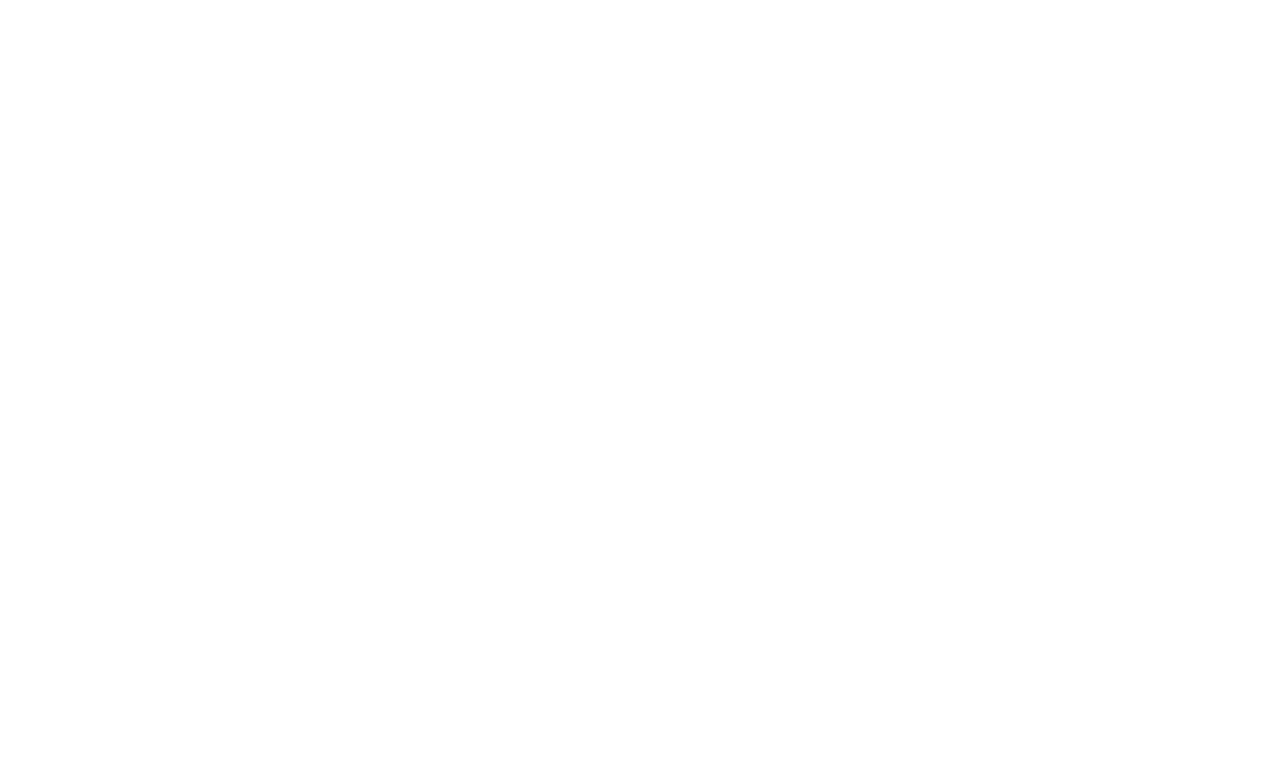
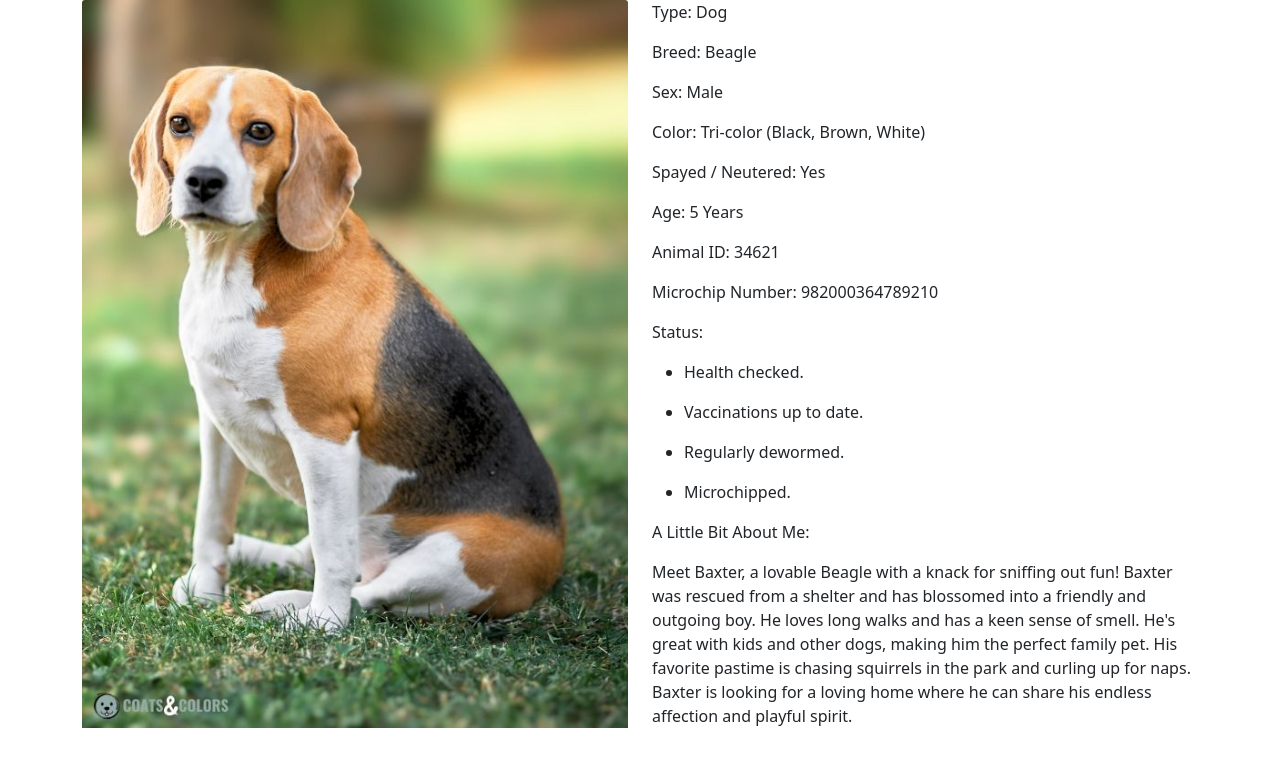
Before and after one commit to juliannatruitt/ASE220-Assignment02, a plain HTML site: page detail.html in a window 1280 px wide. Drawn offline with nearby package versions, Linux system fonts and the light colour scheme.

Commit message:
Detail page edited

```diff
--- a/detail.html
+++ b/detail.html
@@ -1,11 +1,37 @@
 <html>
 <head>
-
+    <link href="https://cdn.jsdelivr.net/npm/bootstrap@5.0.2/dist/css/bootstrap.min.css" rel="stylesheet" integrity="sha384-EVSTQN3/azprG1Anm3QDgpJLIm9Nao0Yz1ztcQTwFspd3yD65VohhpuuCOmLASjC" crossorigin="anonymous">
 </head>
 <body>
-
-
-
+    <div class="container ">
+        <div class="row">
+          <div class="col-lg-6 col-sm-12">
+            <img src="images/beagle.jpg" class="card-img-top" alt="Image of a beagle dog on the grass">
+          </div>
+          <div class="col-lg-6 col-sm-12">
+            <p>Type: Dog</p>
+            <p>Breed: Beagle</p>
+            <p>Sex: Male</p>
+            <p>Color: Tri-color (Black, Brown, White)</p>
+            <p>Spayed / Neutered: Yes</p>
+            <p>Age: 5 Years</p>
+            <p>Animal ID: 34621</p>
+            <p>Microchip Number: 982000364789210</p>
+            <p>Status:</p>
+            <ul><li>Health checked.</li></ul>
+            <ul><li>Vaccinations up to date.</li></ul>
+            <ul><li>Regularly dewormed.</li></ul>
+            <ul><li>Microchipped.</li></ul>
+            <p>A Little Bit About Me:</p>
+            <p>Meet Baxter, a lovable Beagle with a knack for sniffing out fun! Baxter was
+            rescued from a shelter and has blossomed into a friendly and outgoing boy. He
+            loves long walks and has a keen sense of smell. He's great with kids and other
+            dogs, making him the perfect family pet. His favorite pastime is chasing squirrels
+            in the park and curling up for naps. Baxter is looking for a loving home where he
+            can share his endless affection and playful spirit.</p>
+          </div>
+        </div>
+      </div>
 </body>
 
 </html>
```
